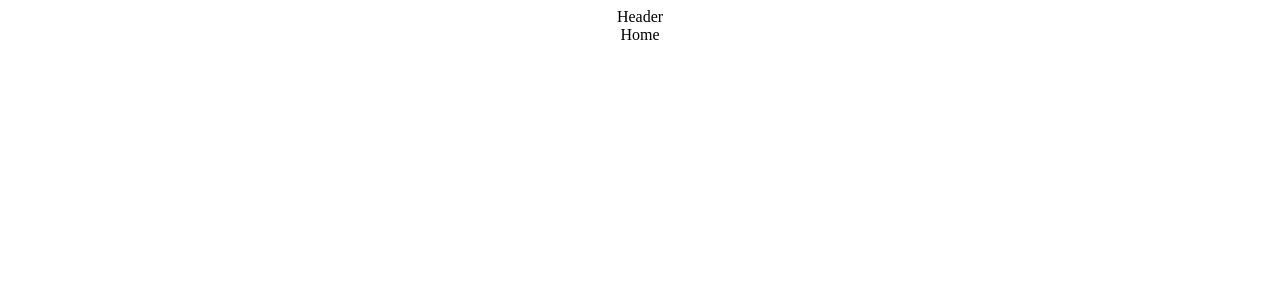
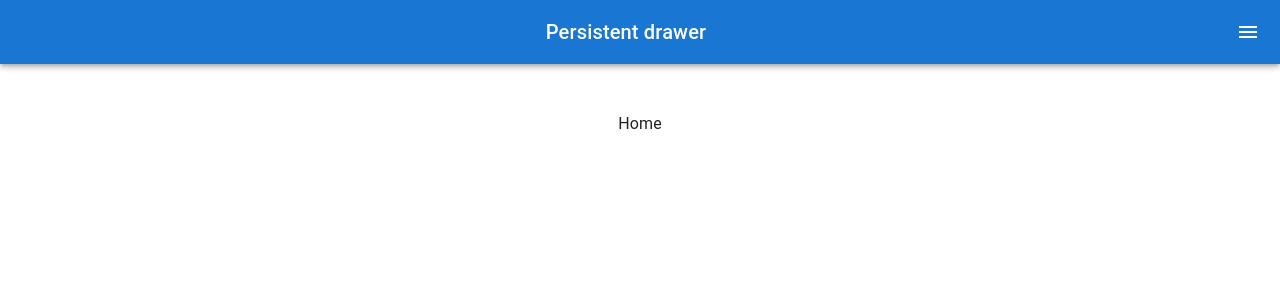
Before and after one commit to Mubarek-Hassen/study-card-client, a React (Vite) app: page / in a window 1280 px wide. Shown: the top 300 px of the page. Built offline with nearby package versions, Linux system fonts and the light colour scheme; the HTML template or start-up script is replaced by a standard one.

Commit message:
persistent drawer added

```diff
--- a/package.json
+++ b/package.json
@@ -12,7 +12,8 @@
   "dependencies": {
     "@emotion/react": "^11.13.3",
     "@emotion/styled": "^11.13.0",
-    "@mui/material": "^6.0.2",
+    "@mui/icons-material": "^6.1.1",
+    "@mui/material": "^6.1.1",
     "react": "^18.3.1",
     "react-dom": "^18.3.1",
     "react-router-dom": "^6.26.1"
--- a/src/components/Header.tsx
+++ b/src/components/Header.tsx
@@ -1,10 +1,170 @@
-import { Box } from "@mui/material"
+import * as React from 'react';
+import { styled, useTheme } from '@mui/material/styles';
+import Box from '@mui/material/Box';
+import Drawer from '@mui/material/Drawer';
+import MuiAppBar, { AppBarProps as MuiAppBarProps } from '@mui/material/AppBar';
+import Toolbar from '@mui/material/Toolbar';
+import CssBaseline from '@mui/material/CssBaseline';
+import List from '@mui/material/List';
+import Typography from '@mui/material/Typography';
+import Divider from '@mui/material/Divider';
+import IconButton from '@mui/material/IconButton';
+import MenuIcon from '@mui/icons-material/Menu';
+import ChevronLeftIcon from '@mui/icons-material/ChevronLeft';
+import ChevronRightIcon from '@mui/icons-material/ChevronRight';
+import ListItem from '@mui/material/ListItem';
+import ListItemButton from '@mui/material/ListItemButton';
+import ListItemIcon from '@mui/material/ListItemIcon';
+import ListItemText from '@mui/material/ListItemText';
+import InboxIcon from '@mui/icons-material/MoveToInbox';
+import MailIcon from '@mui/icons-material/Mail';
 
+const drawerWidth = 240;
 
-const Header = () => {
-  return (
-    <Box >Header</Box>
-  )
+const Main = styled('main', { shouldForwardProp: (prop) => prop !== 'open' })<{
+  open?: boolean;
+}>(({ theme }) => ({
+  flexGrow: 1,
+  padding: theme.spacing(3),
+  transition: theme.transitions.create('margin', {
+    easing: theme.transitions.easing.sharp,
+    duration: theme.transitions.duration.leavingScreen,
+  }),
+  marginRight: -drawerWidth,
+  /**
+   * This is necessary to enable the selection of content. In the DOM, the stacking order is determined
+   * by the order of appearance. Following this rule, elements appearing later in the markup will overlay
+   * those that appear earlier. Since the Drawer comes after the Main content, this adjustment ensures
+   * proper interaction with the underlying content.
+   */
+  position: 'relative',
+  variants: [
+    {
+      props: ({ open }) => open,
+      style: {
+        transition: theme.transitions.create('margin', {
+          easing: theme.transitions.easing.easeOut,
+          duration: theme.transitions.duration.enteringScreen,
+        }),
+        marginRight: 0,
+      },
+    },
+  ],
+}));
+
+interface AppBarProps extends MuiAppBarProps {
+  open?: boolean;
 }
 
-export default Header
+const AppBar = styled(MuiAppBar, {
+  shouldForwardProp: (prop) => prop !== 'open',
+})<AppBarProps>(({ theme }) => ({
+  transition: theme.transitions.create(['margin', 'width'], {
+    easing: theme.transitions.easing.sharp,
+    duration: theme.transitions.duration.leavingScreen,
+  }),
+  variants: [
+    {
+      props: ({ open }) => open,
+      style: {
+        width: `calc(100% - ${drawerWidth}px)`,
+        transition: theme.transitions.create(['margin', 'width'], {
+          easing: theme.transitions.easing.easeOut,
+          duration: theme.transitions.duration.enteringScreen,
+        }),
+        marginRight: drawerWidth,
+      },
+    },
+  ],
+}));
+
+const DrawerHeader = styled('div')(({ theme }) => ({
+  display: 'flex',
+  alignItems: 'center',
+  padding: theme.spacing(0, 1),
+  // necessary for content to be below app bar
+  ...theme.mixins.toolbar,
+  justifyContent: 'flex-start',
+}));
+
+export default function PersistentDrawerRight() {
+  const theme = useTheme();
+  const [open, setOpen] = React.useState(false);
+
+  const handleDrawerOpen = () => {
+    setOpen(true);
+  };
+
+  const handleDrawerClose = () => {
+    setOpen(false);
+  };
+
+  return (
+    <Box sx={{ display: 'flex' }}>
+      <CssBaseline />
+      <AppBar position="fixed" open={open}>
+        <Toolbar>
+          <Typography variant="h6" noWrap sx={{ flexGrow: 1 }} component="div">
+            Persistent drawer
+          </Typography>
+          <IconButton
+            color="inherit"
+            aria-label="open drawer"
+            edge="end"
+            onClick={handleDrawerOpen}
+            sx={[open && { display: 'none' }]}
+          >
+            <MenuIcon />
+          </IconButton>
+        </Toolbar>
+      </AppBar>
+      <Main open={open}>
+        <DrawerHeader />
+      </Main>
+      <Drawer
+        sx={{
+          width: drawerWidth,
+          flexShrink: 0,
+          '& .MuiDrawer-paper': {
+            width: drawerWidth,
+          },
+        }}
+        variant="persistent"
+        anchor="right"
+        open={open}
+      >
+        <DrawerHeader>
+          <IconButton onClick={handleDrawerClose}>
+            {theme.direction === 'rtl' ? <ChevronLeftIcon /> : <ChevronRightIcon />}
+          </IconButton>
+        </DrawerHeader>
+        <Divider />
+        <List>
+          {['Inbox', 'Starred', 'Send email', 'Drafts'].map((text, index) => (
+            <ListItem key={text} disablePadding>
+              <ListItemButton>
+                <ListItemIcon>
+                  {index % 2 === 0 ? <InboxIcon /> : <MailIcon />}
+                </ListItemIcon>
+                <ListItemText primary={text} />
+              </ListItemButton>
+            </ListItem>
+          ))}
+        </List>
+        <Divider />
+        <List>
+          {['All mail', 'Trash', 'Spam'].map((text, index) => (
+            <ListItem key={text} disablePadding>
+              <ListItemButton>
+                <ListItemIcon>
+                  {index % 2 === 0 ? <InboxIcon /> : <MailIcon />}
+                </ListItemIcon>
+                <ListItemText primary={text} />
+              </ListItemButton>
+            </ListItem>
+          ))}
+        </List>
+      </Drawer>
+    </Box>
+  );
+}
```
Also changed, not shown: 1 other file (tests, documents, lock files or other folders).
